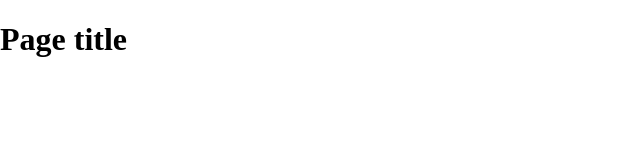
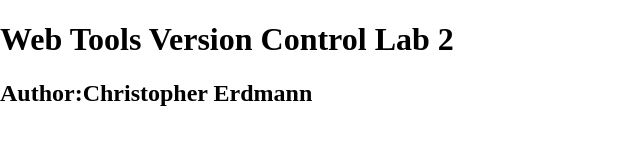
Before and after one commit to berdyman/erdy_githubintro, a plain HTML site: page VCLAB1/index.html in a window 1280 px wide. Shown: the whole page, without its empty margins (0-640 px from the left). Drawn offline with nearby package versions, Linux system fonts and the light colour scheme.

Commit message:
This is my second committ in wtools.

```diff
--- a/VCLAB1/index.html
+++ b/VCLAB1/index.html
@@ -14,7 +14,8 @@
     </head>
     <body>
     <header>
-	<h1>Page title</h1>
+	<h1>Web Tools Version Control Lab 2</h1>
+        <h2>Author:Christopher Erdmann</h2>
     </header>
     <nav id="pageNav">
     </nav>
```
